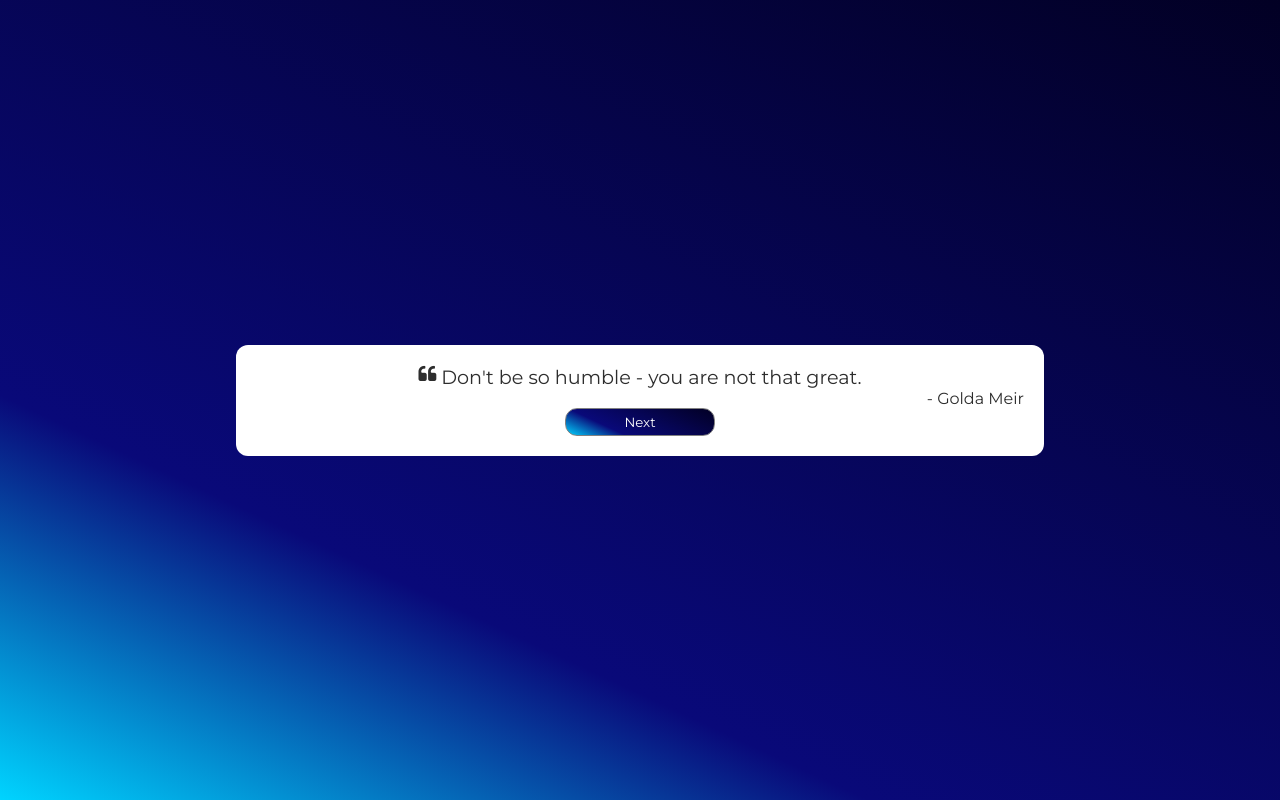
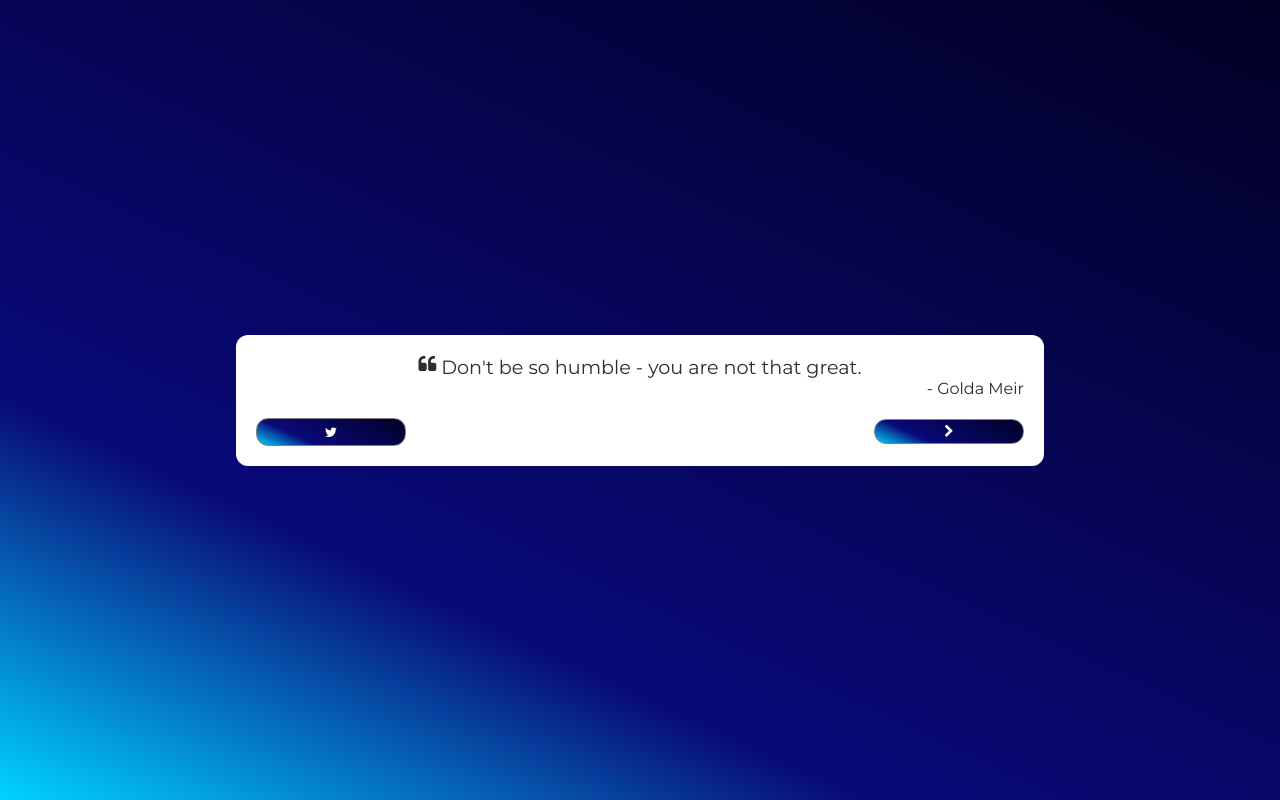
Before and after one commit to EmilieLny/quotes, a plain HTML site: page index.html in a window 1280 px wide. Drawn offline with Linux system fonts and the light colour scheme.

Commit message:
add X button

```diff
--- a/index.html
+++ b/index.html
@@ -18,7 +18,14 @@
         <div class="quote-text" id="quote-text">This is my quote</div>
       </div>
       <span class="signature">- Golda Meir</span>
-      <button id="next-btn">Next</button>
+      <div class="btns">
+        <button id="x-btn">
+          <i class="fa fa-twitter" aria-hidden="true"></i>
+        </button>
+        <button class="next-btn" id="next-btn">
+          <i class="fa fa-chevron-right" aria-hidden="true"></i>
+        </button>
+      </div>
     </div>
 
     <!-- Script -->
--- a/style.css
+++ b/style.css
@@ -39,9 +39,15 @@ body {
   gap: 5px;
 }
 
-.containe button {
+.containe .btns {
+  display: flex;
+  justify-content: space-between;
+  align-items: center;
+  margin-top: 20px;
+}
+
+.containe .btns button {
   font-family: Montserrat, sans-serif;
-  margin: auto;
   padding: 5px;
   width: 150px;
   border-radius: 12px;
@@ -55,7 +61,7 @@ body {
     rgba(0, 212, 255, 1) 100%
   );
 }
-.containe button:hover {
+.containe .btns button:hover {
   cursor: pointer;
   background: rgb(2, 0, 36);
   background: linear-gradient(
@@ -66,6 +72,12 @@ body {
   );
 }
 
+.containe .btns button.next-btn {
+  display: flex;
+  justify-content: space-evenly;
+  align-items: center;
+}
+
 .containe .signature {
   display: flex;
   justify-content: right;
```
